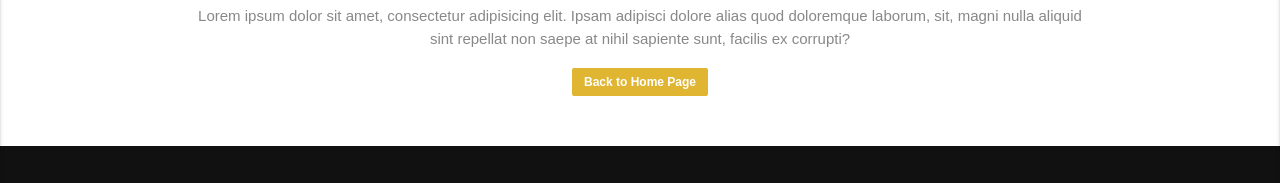
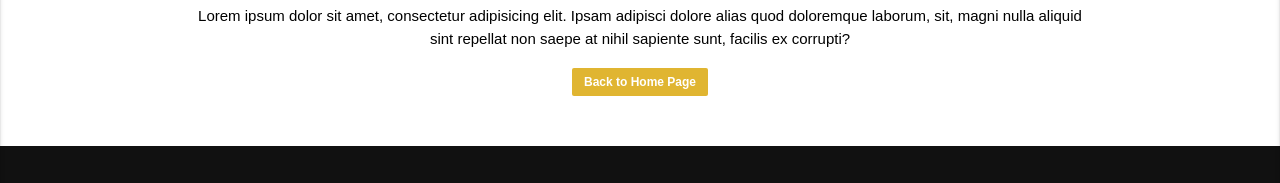
Before and after one commit to ranjusmita/Takeaway, a plain HTML site: page 404.html in a window 1280 px wide. Shown: the part 226-409 px from the top of the page. Drawn offline with Linux system fonts and the light colour scheme; a web font is replaced by a local one.

Commit message:
Update style.css

```diff
--- a/css/style.css
+++ b/css/style.css
@@ -52,7 +52,7 @@ body {
 	margin: 0;
 	padding: 0;
 	background: #fff;
-	color: #888;
+	color: #000;
 	font-family: 'Muli', sans-serif;
 }
 
```
